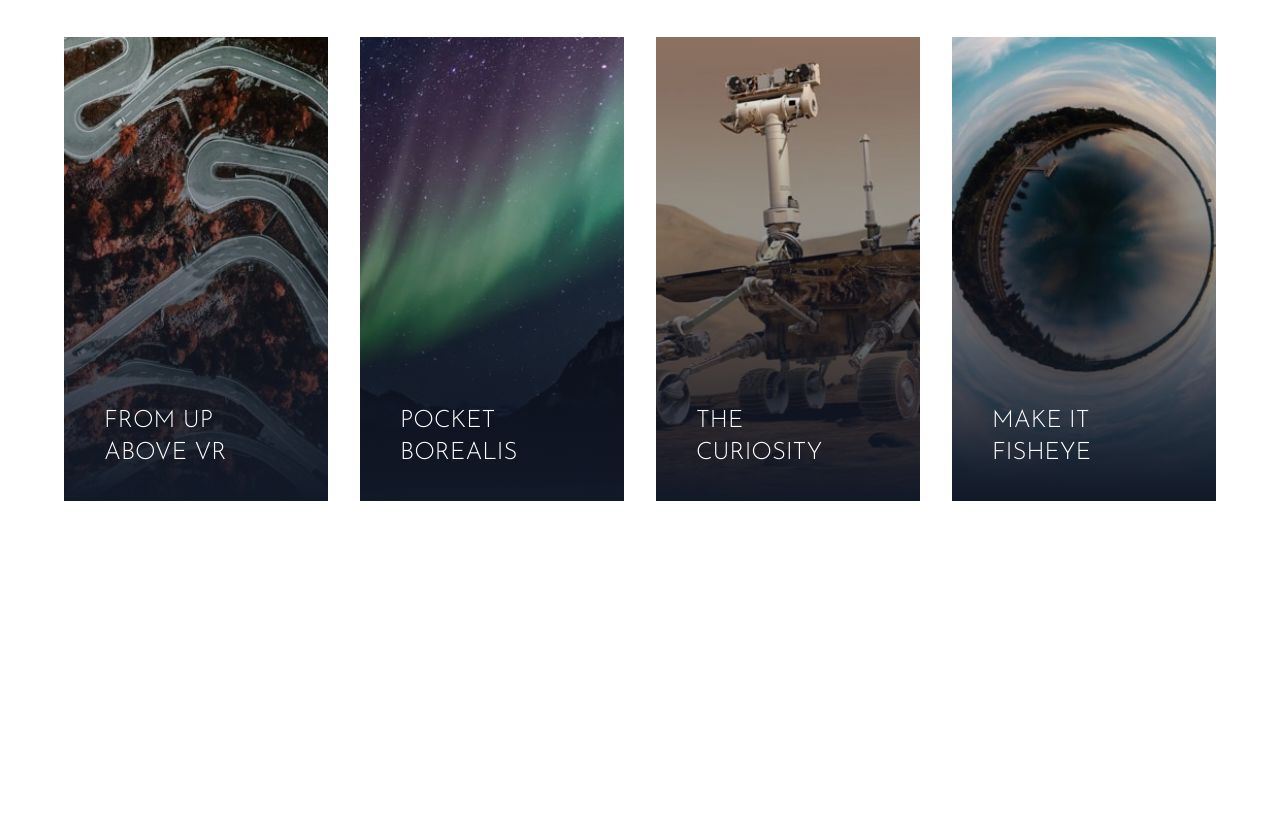
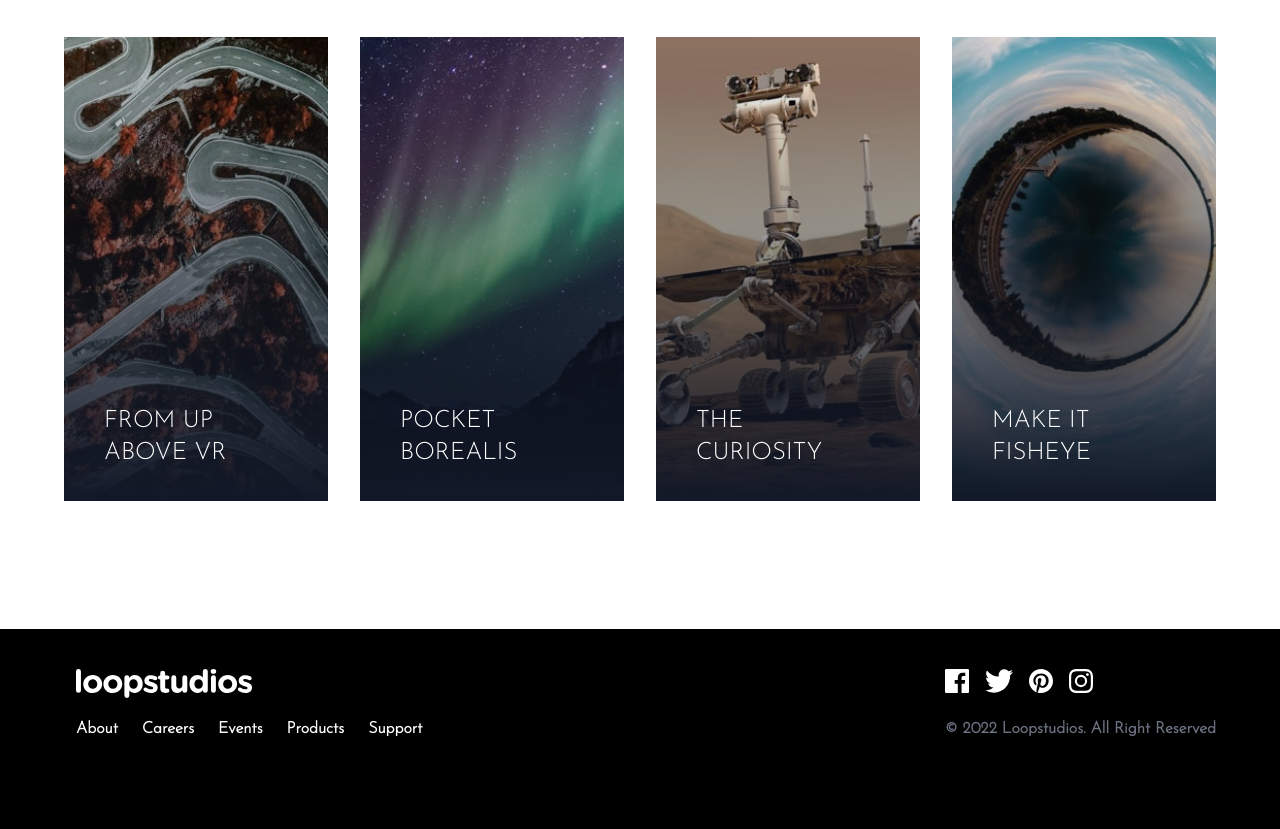
Before and after one commit to Nton23/loopstudios-tailwind, a website: page index.html in a window 1280 px wide. Shown: the part 2007-2836 px from the top of the page. Before the commit the page ends 2636 px from the top, so only its background shows below. Drawn offline with Linux system fonts and the light colour scheme; a web font is replaced by a local one.

Commit message:
Done with the page

```diff
--- a/index.html
+++ b/index.html
@@ -212,6 +212,84 @@
             </div>
         </div>
     </section>
+    <!--Footer section-->
+    <footer class="bg-black">
+        <!--Container-->
+        <div class="container max-w-6xl py-10 mx-auto">
+            <!--Footer flex container-->
+            <div
+                class="flex flex-col items-center mb-8 space-y-6 md:flex-row md:space-y-0 md:justify-between md:items-start">
+                <!--Menu & Logo container-->
+                <div class="flex flex-col items-center space-y-8 md:items-start md:space-y-4">
+                    <!--logo-->
+                    <div class="h-8">
+                        <img src="images/logo.svg" alt="" class="w-44 md:ml-3" />
+                    </div>
+                    <!--Menu container-->
+                    <div
+                        class="flex flex-col items-center space-y-4 font-bold text-white md:flex-row md:space-y-0 md:space-x-6 md:ml-3">
+                        <!--Item 1-->
+                        <div class="h-10 group">
+                            <a href="#">About</a>
+                            <div class="mx-2 group-hover:border-b group-hover:border-blue-50"></div>
+                        </div>
+                        <!--Item 2-->
+                        <div class="h-10 group">
+                            <a href="#">Careers</a>
+                            <div class="mx-2 group-hover:border-b group-hover:border-blue-50"></div>
+                        </div>
+                        <!--Item 3-->
+                        <div class="h-10 group">
+                            <a href="#">Events</a>
+                            <div class="mx-2 group-hover:border-b group-hover:border-blue-50"></div>
+                        </div>
+                        <!--Item 4-->
+                        <div class="h-10 group">
+                            <a href="#">Products</a>
+                            <div class="mx-2 group-hover:border-b group-hover:border-blue-50"></div>
+                        </div>
+                        <!--Item 5-->
+                        <div class="h-10 group">
+                            <a href="#">Support</a>
+                            <div class="mx-2 group-hover:border-b group-hover:border-blue-50"></div>
+                        </div>
+                    </div>
+                </div>
+                <!--Social & Copy container-->
+                <div class="flex flex-col items-start justify-between space-y-4 text-gray-500">
+                    <!--Icons container-->
+                    <div class="flex items-center justify-center mx-auto space-x-4 md:justify-end md:mx-0">
+                        <!--Icon 1-->
+                        <div class="h-8 group">
+                            <a href="#">
+                                <img src="images/icon-facebook.svg" alt="" class="h-6">
+                            </a>
+                        </div>
+                        <!--Icon 2-->
+                        <div class="h-8 group">
+                            <a href="#">
+                                <img src="images/icon-twitter.svg" alt="" class="h-6">
+                            </a>
+                        </div><!--Icon 3-->
+                        <div class="h-8 group">
+                            <a href="#">
+                                <img src="images/icon-pinterest.svg" alt="" class="h-6">
+                            </a>
+                        </div><!--Icon 4-->
+                        <div class="h-8 group">
+                            <a href="#">
+                                <img src="images/icon-instagram.svg" alt="" class="h-6">
+                            </a>
+                        </div>
+                    </div>
+                    <!--Copy-->
+                    <div class="font-bold">
+                        &copy; 2022 Loopstudios. All Right Reserved
+                    </div>
+                </div>
+            </div>
+        </div>
+    </footer>
 </body>
 
 </html>
```
Also changed, not shown: css/style.css.
